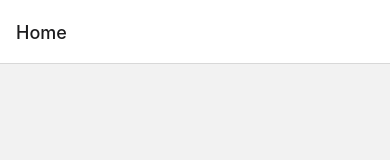
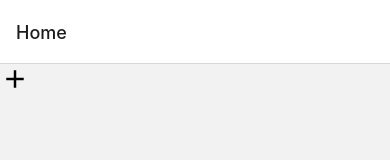
Before and after one commit to senaykeskin/WeatherApplication, a React Native app: screen / in a window 390 px wide. Shown: the top 160 px of the page. Built offline with nearby package versions, Linux system fonts and the light colour scheme.

Commit message:
react-native-vector-icons was intalled

```diff
--- a/App.tsx
+++ b/App.tsx
@@ -1,5 +1,5 @@
 import * as React from 'react';
-import {StyleSheet, View} from 'react-native';
+import {StyleSheet} from 'react-native';
 import {NavigationContainer} from '@react-navigation/native';
 import HomeNavigator from './src/navigator/homeNavigator/HomeNavigator';
 
--- a/package.json
+++ b/package.json
@@ -19,7 +19,8 @@
     "react-native": "0.72.3",
     "react-native-gesture-handler": "^2.12.0",
     "react-native-safe-area-context": "^4.7.1",
-    "react-native-screens": "^3.23.0"
+    "react-native-screens": "^3.23.0",
+    "react-native-vector-icons": "^10.0.0"
   },
   "devDependencies": {
     "@babel/core": "^7.20.0",
@@ -29,6 +30,7 @@
     "@react-native/metro-config": "^0.72.9",
     "@tsconfig/react-native": "^3.0.0",
     "@types/react": "^18.0.24",
+    "@types/react-native-vector-icons": "^6.4.13",
     "@types/react-test-renderer": "^18.0.0",
     "babel-jest": "^29.2.1",
     "eslint": "^8.19.0",
--- a/src/screens/main/home/index.tsx
+++ b/src/screens/main/home/index.tsx
@@ -1,9 +1,14 @@
 import React from 'react';
 import {View} from 'react-native';
 import {styles} from './styles';
+import Icon from "react-native-vector-icons/MaterialIcons"
 
 const HomeScreen = ({navigation}: any) => {
-  return <View></View>;
+  return (
+    <View>
+      <Icon name="add" size={30} color="black" />
+    </View>
+  );
 };
 
 export default HomeScreen;
```
Also changed, not shown: 2 other files (tests, documents, lock files or other folders).
